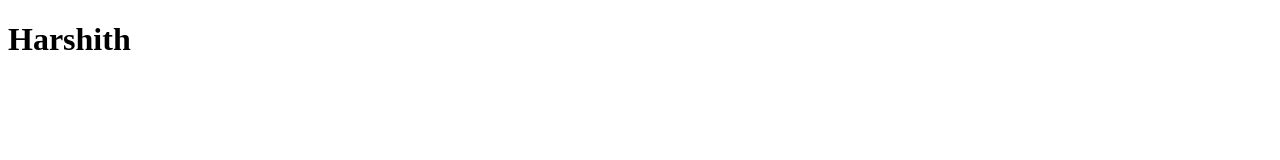
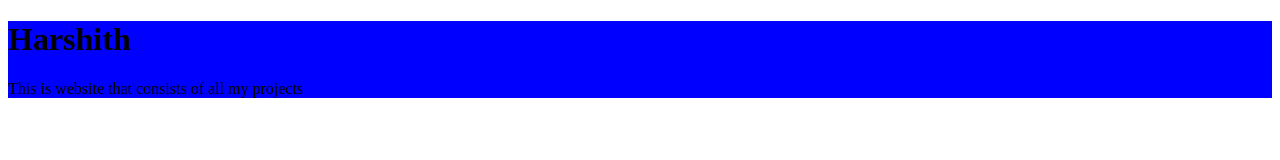
Before and after one commit to harshithreddy12377/harshithreddy12377.github.io, a plain HTML site: page index.html in a window 1280 px wide. Drawn offline with Linux system fonts and the light colour scheme.

Commit message:
Update index.html

```diff
--- a/index.html
+++ b/index.html
@@ -3,9 +3,17 @@
 <head>
     <meta charset="UTF-8">
     <meta name="viewport" content="width=device-width, initial-scale=1.0">
-    <title>Document</title>
+    <title>Harshith Website</title>
+    <style>
+        #block{
+            background-color:blue;
+        }
+    </style>
 </head>
 <body>
+    <div id="block">
     <h1>Harshith</h1>
+    <p>This is website that consists of all my projects</p>
+    </div>
 </body>
 </html>
```
